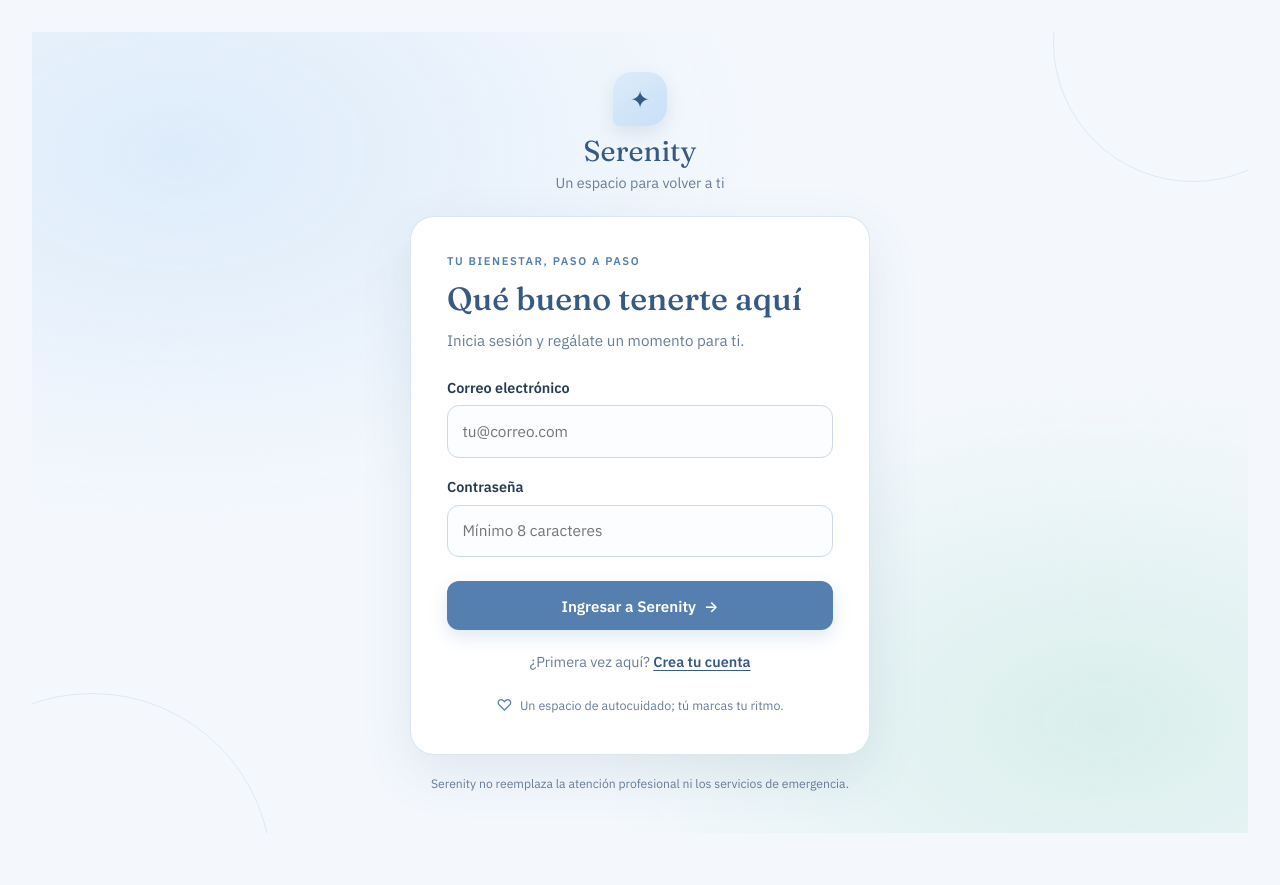
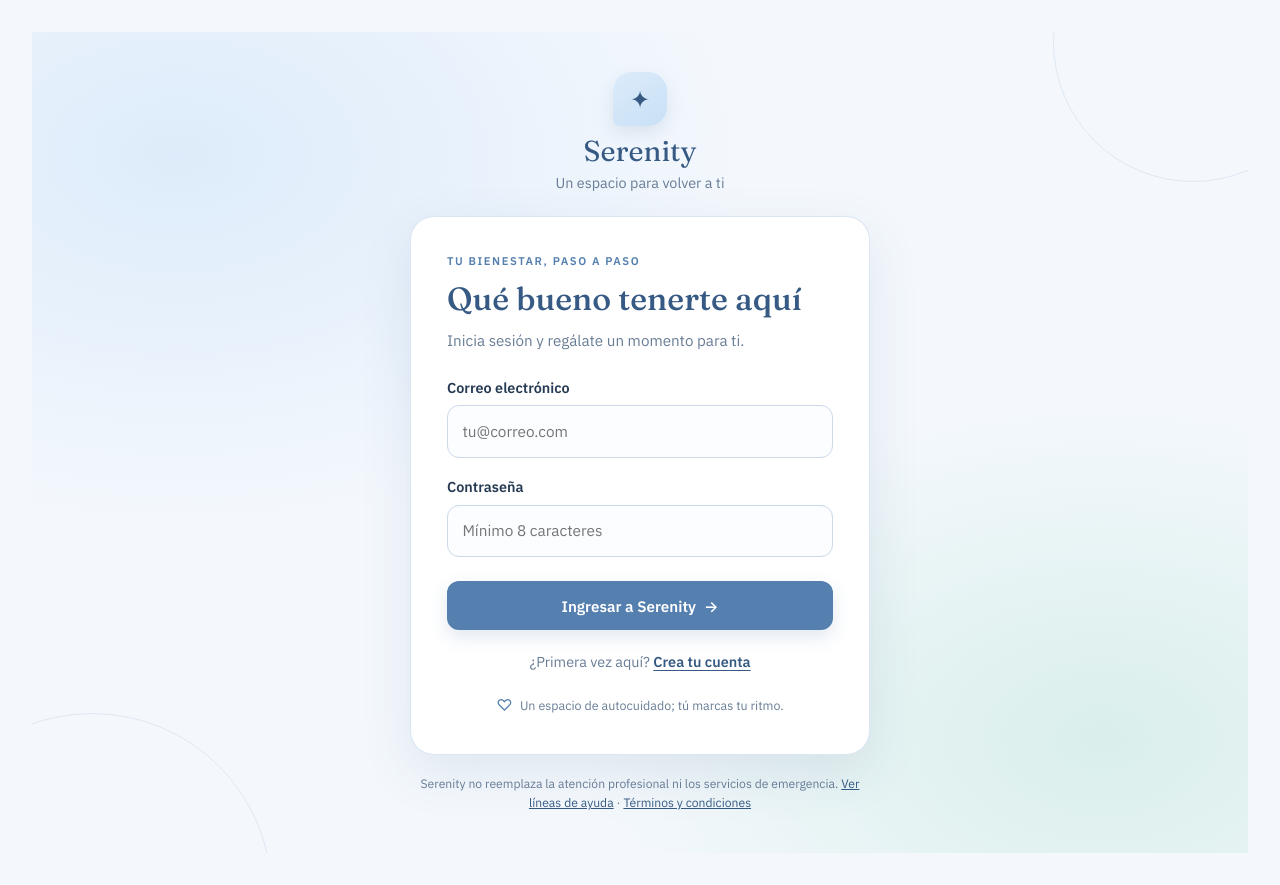
Before and after one commit to jeisonrv/frontend-serenity, an Angular app: page /login in a window 1280 px wide. Built offline with nearby package versions, Linux system fonts and the light colour scheme.

Commit message:
Enlaza ayuda y términos desde inicio de sesión

```diff
--- a/src/app/features/auth/login/login.component.html
+++ b/src/app/features/auth/login/login.component.html
@@ -39,6 +39,8 @@
       <p class="alterno">¿Primera vez aquí? <a routerLink="/registro">Crea tu cuenta</a></p>
       <p class="nota-privacidad"><span aria-hidden="true">♡</span> Un espacio de autocuidado; tú marcas tu ritmo.</p>
     </form>
-    <p class="nota-crisis">Serenity no reemplaza la atención profesional ni los servicios de emergencia.</p>
+    <p class="nota-crisis">Serenity no reemplaza la atención profesional ni los servicios de emergencia.
+      <a routerLink="/ayuda">Ver líneas de ayuda</a> · <a routerLink="/terminos">Términos y condiciones</a>
+    </p>
   </div>
 </div>
```
